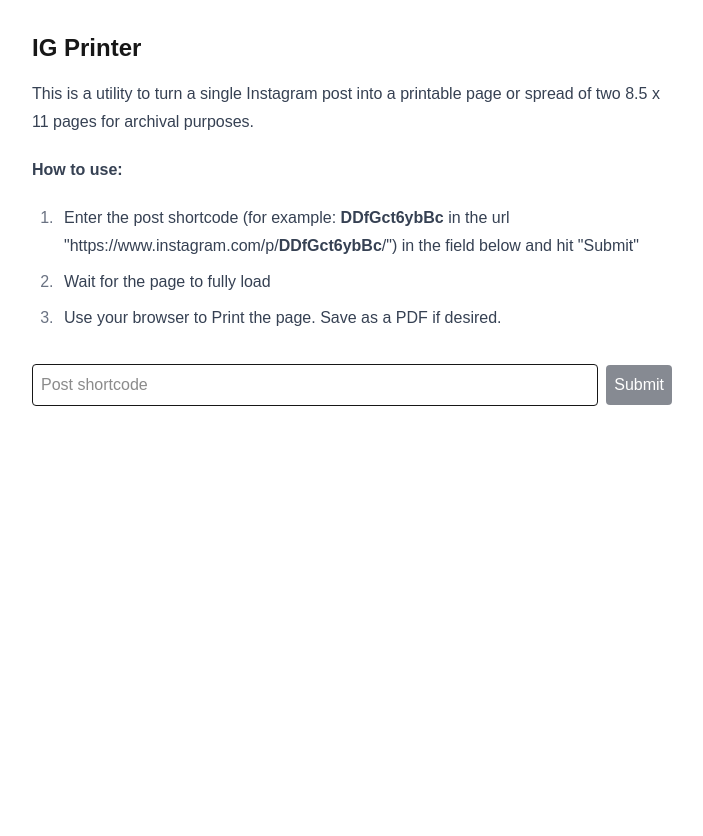
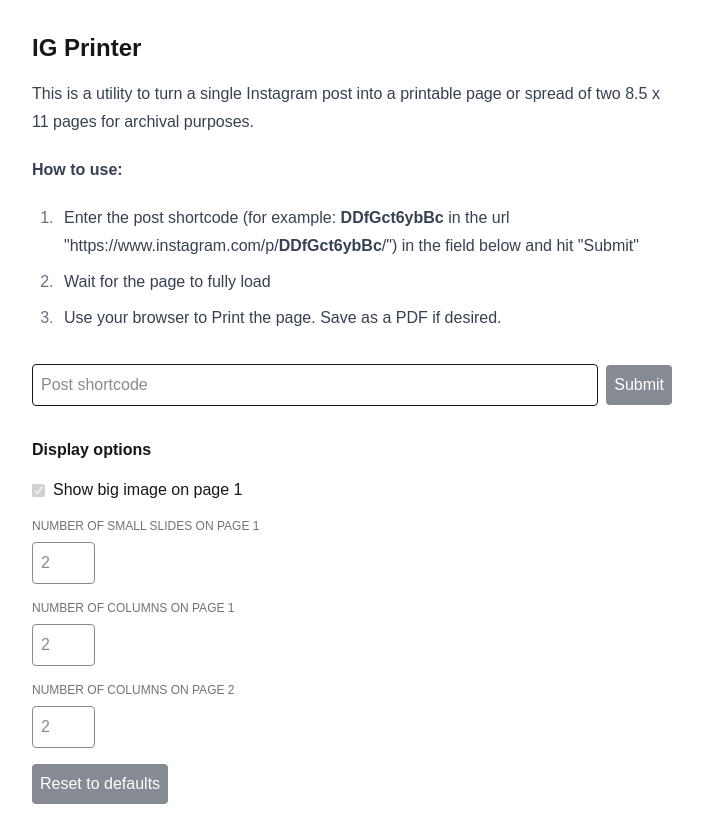
Before and after one commit to wwsalmon/ig-printer, a Next.js app: page / in a window 1280 px wide. Shown: the whole page, without its empty margins (288-991 px from the left). Before the commit the page ends 800 px from the top, so only its background shows below. Built offline with nearby package versions, Linux system fonts and the light colour scheme.

Commit message:
lazy fix for #2 by adding custom layout controls

```diff
--- a/app/page.tsx
+++ b/app/page.tsx
@@ -10,40 +10,58 @@
 export default function Page() {
     const [shortcode, setShortcode] = useState("");
     const [postData, setPostData] = useState<APIPostData | null>(null);
+    const [showBig, setShowBig] = useState(true);
+    const [numSmallOnPage1, setNumSmallOnPage1] = useState(2);
+    const [numColsOnPage1, setNumColsOnPage1] = useState(2);
+    const [numColsOnPage2, setNumColsOnPage2] = useState(2);
 
     async function onSubmit() {
         try {
+            // get postData using server function
             const json = await getPostFromShortcode(shortcode);
-            console.log(json);
-            setPostData(json.data.xdt_shortcode_media);
+            const thisPostData = json.data.xdt_shortcode_media;
+            if (!thisPostData) throw new Error("No post data in response");
+
+            // set defaults for numSmallOnPage1 and numColsOnPage2
+            onResetDisplayOptions(thisPostData);
+            setPostData(thisPostData);
         } catch (e) {
             console.log(e);
+        }
+    }
+
+    function onResetDisplayOptions(thisPostData: APIPostData | null) {
+        if (!thisPostData) return;
+        const numPosts = thisPostData.edge_sidecar_to_children?.edges.length;
+        if (thisPostData.edge_sidecar_to_children && numPosts) {
+            // if children, set defaults of num small and num cols
+            if (numPosts <= 3 || (numPosts >= 5 && numPosts <= 12)) setShowBig(true);
+
+            let thisNumSmallOnPage1 = 2;
+            if (numPosts === 4) thisNumSmallOnPage1 = 4;
+            if (numPosts >= 13) thisNumSmallOnPage1 = 6;
+            setNumSmallOnPage1(thisNumSmallOnPage1);
+
+            let thisNumColsOnPage2 = 2;
+            if (numPosts >= 8) thisNumColsOnPage2 = 3;
+            setNumColsOnPage2(thisNumColsOnPage2);
+        } else {
+            // otherwise just show big
+            setShowBig(true);
         }
     }
 
     let slides2 = null;
     let slides3 = null;
     let bigUrl = null;
-    let numCols = 2;
 
     const numPosts = postData?.edge_sidecar_to_children?.edges.length;
 
     if (postData?.edge_sidecar_to_children && numPosts) {
-        if (numPosts <= 3 || (numPosts >= 5 && numPosts <= 12)) {
-            bigUrl = postData.edge_sidecar_to_children.edges[0].node.display_url;
-        }
-
-        const slides2Start = bigUrl ? 1 : 0; // starting index, inclusive
-
-        let slides2Length = 2;
-        if (numPosts === 4) slides2Length = 4;
-        if (numPosts >= 13) slides2Length = 6;
-
-        slides2 = postData?.edge_sidecar_to_children.edges.filter((d, i) => (i >= slides2Start) && (i < slides2Start + slides2Length));
-
-        if (numPosts >= 8) numCols = 3;
-
-        slides3 = postData?.edge_sidecar_to_children.edges.filter((d, i) => i >= slides2Start + slides2Length);
+        if (showBig) bigUrl = postData.edge_sidecar_to_children.edges[0].node.display_url;
+        const slides2Start = showBig ? 1 : 0; // starting index, inclusive
+        slides2 = postData?.edge_sidecar_to_children.edges.filter((d, i) => (i >= slides2Start) && (i < slides2Start + numSmallOnPage1));
+        slides3 = postData?.edge_sidecar_to_children.edges.filter((d, i) => i >= slides2Start + numSmallOnPage1);
     } else {
         bigUrl = postData?.display_url;
     }
@@ -63,7 +81,21 @@
                 </div>
                 <div className="flex items-center gap-2">
                     <input type="text" value={shortcode} onChange={e => setShortcode(e.target.value)} className="border p-2 w-full rounded" placeholder="Post shortcode" />
-                    <button className="p-2 bg-gray-900 text-white disabled:opacity-50 rounded" onClick={onSubmit} disabled={!shortcode}>Submit</button>
+                    <button className="p-2 bg-gray-900 text-white disabled:opacity-50 rounded hover:bg-gray-700" onClick={onSubmit} disabled={!shortcode}>Submit</button>
+                </div>
+                <p className="mt-8 mb-4"><b>Display options</b></p>
+                <div className="flex items-center gap-2">
+                    <input type="checkbox" id="showBigCheck" disabled={!postData} checked={showBig} onChange={e => setShowBig(e.target.checked)}/>
+                    <label htmlFor="showBigCheck">Show big image on page 1</label>
+                </div>
+                <label className="block uppercase font-medium mb-2 mt-4 text-xs text-neutral-500">Number of small slides on page 1</label>
+                <input type="number" value={numSmallOnPage1} className="border rounded p-2 disabled:opacity-50" onChange={e => setNumSmallOnPage1(+e.target.value)} placeholder="Number small on page 1" disabled={!postData} step={1} min={0} max={(numPosts === undefined) ? 0 : (numPosts - (+showBig))}/>
+                <label className="block uppercase font-medium mb-2 mt-4 text-xs text-neutral-500">Number of columns on page 1</label>
+                <input type="number" value={numColsOnPage1} className="border rounded p-2 disabled:opacity-50" onChange={e => setNumColsOnPage1(+e.target.value)} placeholder="Number columns on page 1" disabled={!postData} step={1} min={2} max={3}/>
+                <label className="block uppercase font-medium mb-2 mt-4 text-xs text-neutral-500">Number of columns on page 2</label>
+                <input type="number" value={numColsOnPage2} className="border rounded p-2 disabled:opacity-50" onChange={e => setNumColsOnPage2(+e.target.value)} placeholder="Number columns on page 2" disabled={!postData} step={1} min={2} max={3}/>
+                <div className="mt-4">
+                    <button className="p-2 bg-gray-900 text-white rounded disabled:opacity-50 hover:bg-gray-700" onClick={() => onResetDisplayOptions(postData)} disabled={!postData}>Reset to defaults</button>
                 </div>
             </div>
             {postData && (
@@ -106,23 +138,23 @@
                                 )}
                             </div>
                             <div className="grow">
-                                {bigUrl && (
+                                {(showBig && bigUrl) && (
                                     <ProxiedImage url={bigUrl} className="w-full"/>
                                 )}
-                                {slides2?.length && (
-                                    <div className="flex gap-[0.2in] mt-[0.2in] pr-[0.2in]">
+                                {!!slides2?.length && (
+                                    <div className={classNames("pr-[0.2in] mt-[0.15in] gap-[0.15in] grid", numColsOnPage1 === 2 && "grid-cols-2", numColsOnPage1 === 3 && "grid-cols-3")}>
                                         {slides2.map((slide) => (
-                                            <ProxiedImage url={slide.node.display_url} className="w-1/2" key={slide.node.id}/>
+                                            <ProxiedImage url={slide.node.display_url} key={slide.node.id}/>
                                         ))}
                                     </div>
                                 )}
                             </div>
                         </div>
                     </div>
-                    {slides3?.length && (
+                    {!!slides3?.length && (
                         <div style={{ width: "8.5in", height: "11in", paddingRight: "0.25in", paddingTop: "0.25in", paddingBottom: "0.25in" }}>
                             <div className="w-full h-full border-t border-r border-b border-neutral-300">
-                                <div className={classNames("grid gap-[0.2in]", numCols === 2 && "grid-cols-2", numCols === 3 && "grid-cols-3")} style={{padding: "0.2in"}}>
+                                <div className={classNames("grid gap-[0.15in]", numColsOnPage2 === 2 && "grid-cols-2", numColsOnPage2 === 3 && "grid-cols-3")} style={{padding: "0.2in"}}>
                                     {slides3.map((slide, i) => (
                                         <ProxiedImage url={slide.node.display_url} key={slide.node.id}/>
                                     ))}
```
